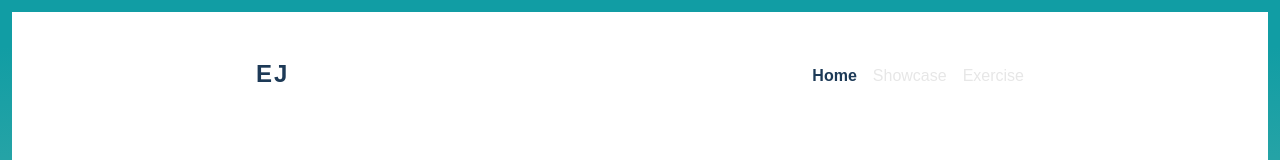
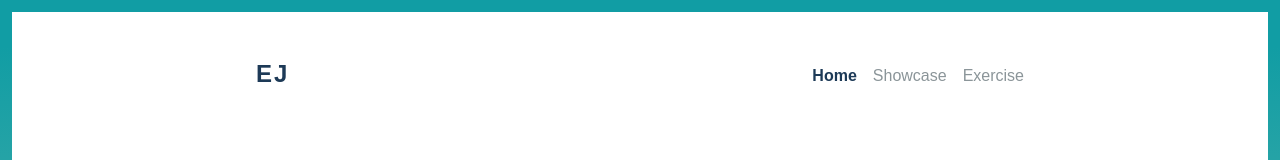
Before and after one commit to ejllovido/website-portfolio, a React (Create React App) app: page / in a window 1280 px wide. Shown: the top 160 px of the page. Built offline with nearby package versions, Linux system fonts and the light colour scheme; a web font is replaced by a local one.

Commit message:
color update nav

```diff
--- a/src/index.css
+++ b/src/index.css
@@ -112,7 +112,7 @@ p {
 }
 
 .main-nav > .linkset > .link {
-  color: #e7e7e7;
+  color: #8b9599;
   padding-bottom: 4px;
   transition: 300ms all ease-in-out;
 }
```
